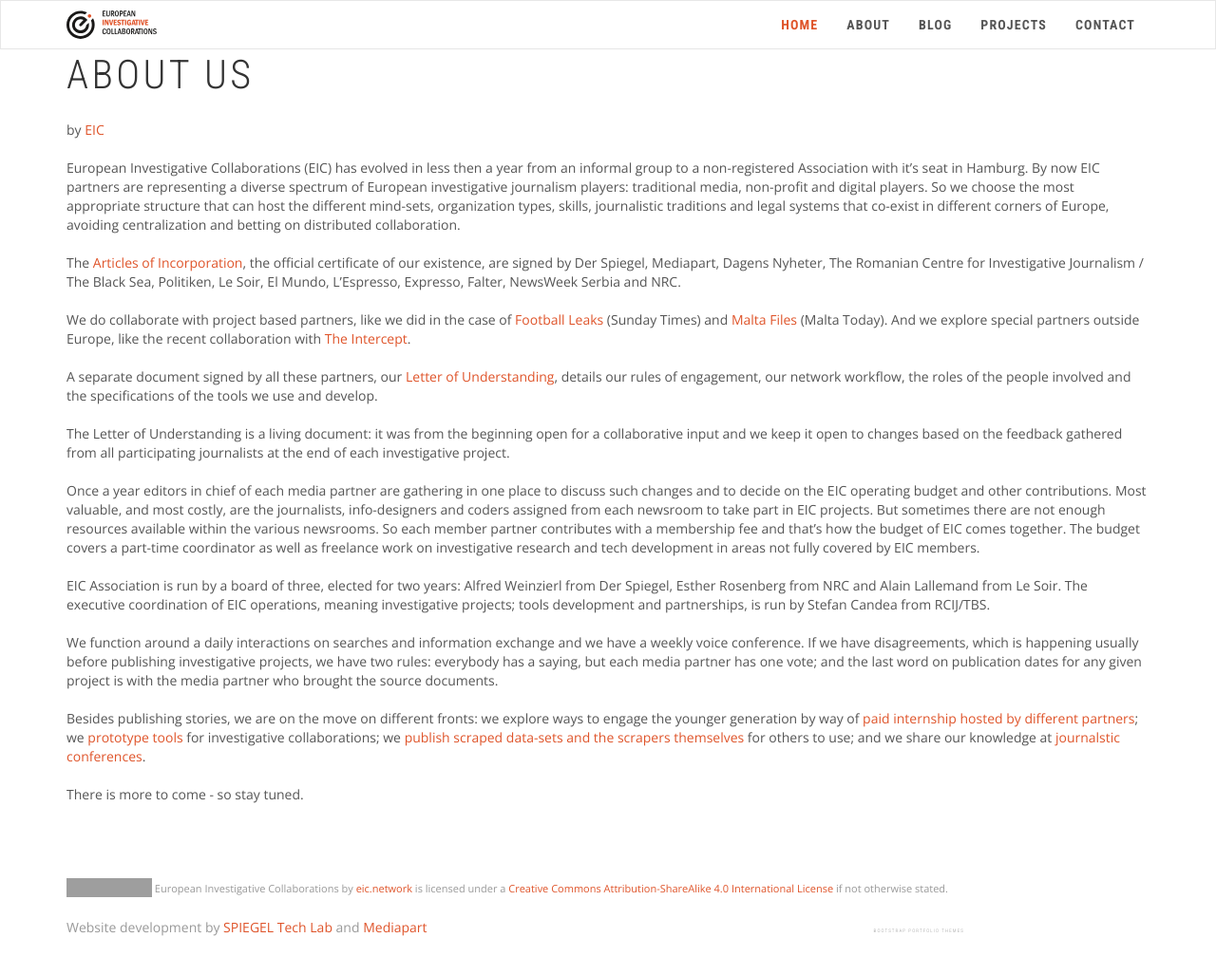
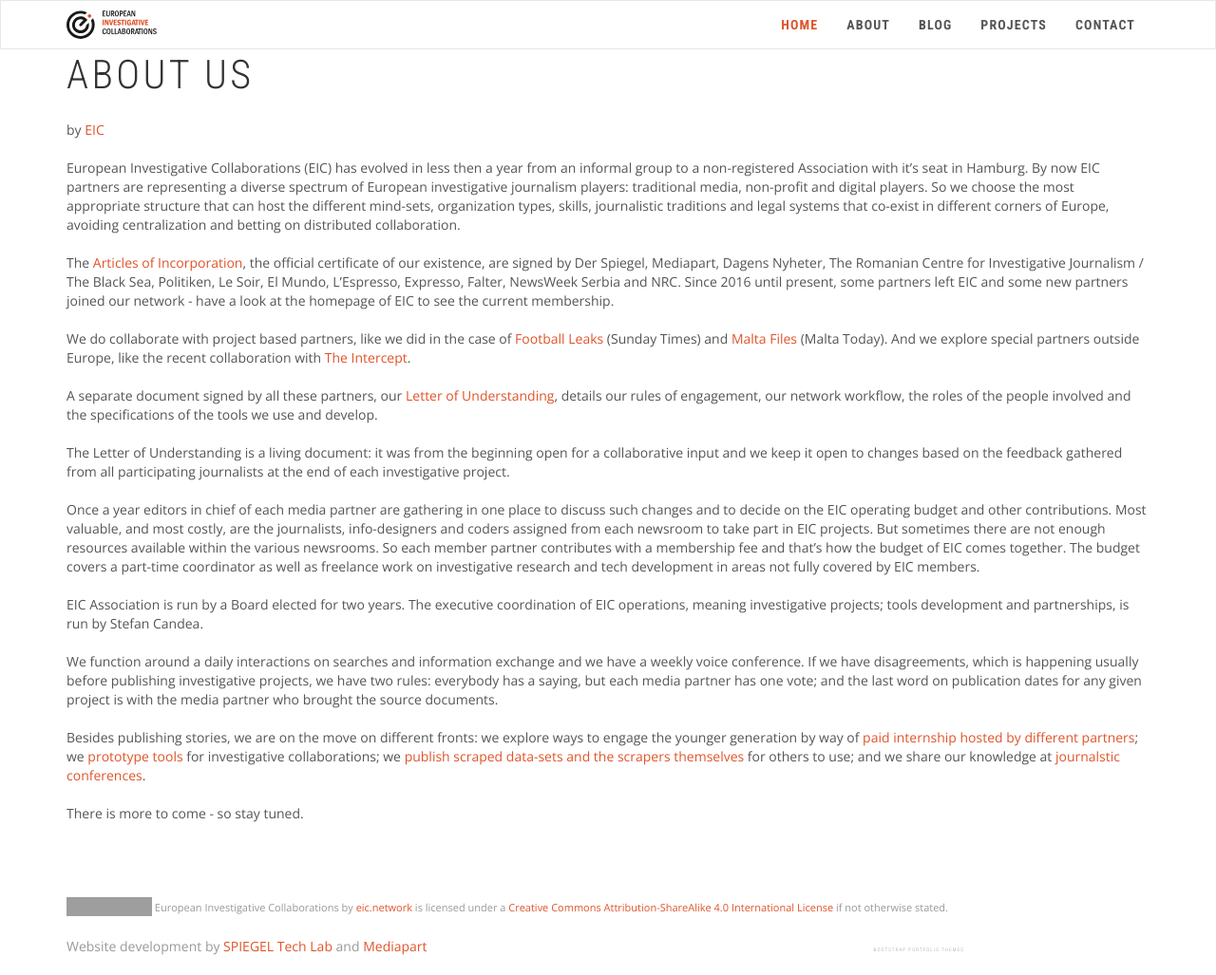
Before and after one commit to eic-network/eic-incubator.github.io, a Jekyll site: the page built from _posts/2021-04-21-about-us.md, in a window 1280 px wide. Shown: the whole page at 95% size. Built offline with Jekyll 4.4.1, drawn with Linux system fonts in a browser that asks for light colours; nearby versions of some CDN libraries; grey boxes are pictures that could not be loaded.

Commit message:
Update 2021-04-21-about-us.md

```diff
--- a/_posts/2021-04-21-about-us.md
+++ b/_posts/2021-04-21-about-us.md
@@ -6,7 +6,7 @@ by [EIC](https://eic.network/blog/about-us)
 
 European Investigative Collaborations (EIC) has evolved in less then a year from an informal group to a non-registered Association with it's seat in Hamburg. By now EIC partners are representing a diverse spectrum of European investigative journalism players: traditional media, non-profit and digital players. So we choose the most appropriate structure that can host the different mind-sets, organization types, skills, journalistic traditions and legal systems that co-exist in different corners of Europe, avoiding centralization and betting on distributed collaboration.
 
-The [Articles of Incorporation](http://docdrop.org/pdf/web-EIC_Incorporation-f4xms.pdf/), the official certificate of our existence, are signed by Der Spiegel, Mediapart, Dagens Nyheter, The Romanian Centre for Investigative Journalism / The Black Sea, Politiken, Le Soir, El Mundo, L'Espresso, Expresso, Falter, NewsWeek Serbia and NRC.
+The [Articles of Incorporation](http://docdrop.org/pdf/web-EIC_Incorporation-f4xms.pdf/), the official certificate of our existence, are signed by Der Spiegel, Mediapart, Dagens Nyheter, The Romanian Centre for Investigative Journalism / The Black Sea, Politiken, Le Soir, El Mundo, L'Espresso, Expresso, Falter, NewsWeek Serbia and NRC. Since 2016 until present, some partners left EIC and some new partners joined our network - have a look at the homepage of EIC to see the current membership.
 
 We do collaborate with project based partners, like we did in the case of [Football Leaks](https://eic.network/projects/football-leaks) (Sunday Times) and [Malta Files](https://eic.network/projects/malta-files) (Malta Today). And we explore special partners outside Europe, like the recent collaboration with [The Intercept](https://theintercept.com/2017/05/26/malta-files-revelations-25-million-oil-tanker-gifted-to-erdogans-family/).
 
@@ -16,7 +16,7 @@ The Letter of Understanding is a living document: it was from the beginning open
 
 Once a year editors in chief of each media partner are gathering in one place to discuss such changes and to decide on the EIC operating budget and other contributions. Most valuable, and most costly, are the journalists, info-designers and coders assigned from each newsroom to take part in EIC projects. But sometimes there are not enough resources available within the various newsrooms. So each member partner contributes with a membership fee and that's how the budget of EIC comes together. The budget covers a part-time coordinator as well as freelance work on investigative research and tech development in areas not fully covered by EIC members.
 
-EIC Association is run by a board of three, elected for two years: Alfred Weinzierl from Der Spiegel, Esther Rosenberg from NRC and Alain Lallemand from Le Soir. The executive coordination of EIC operations, meaning investigative projects; tools development and partnerships, is run by Stefan Candea from RCIJ/TBS.
+EIC Association is run by a Board elected for two years. The executive coordination of EIC operations, meaning investigative projects; tools development and partnerships, is run by Stefan Candea.
 
 We function around a daily interactions on searches and information exchange and we have a weekly voice conference. If we have disagreements, which is happening usually before publishing investigative projects, we have two rules: everybody has a saying, but each media partner has one vote; and the last word on publication dates for any given project is with the media partner who brought the source documents.
 
```
